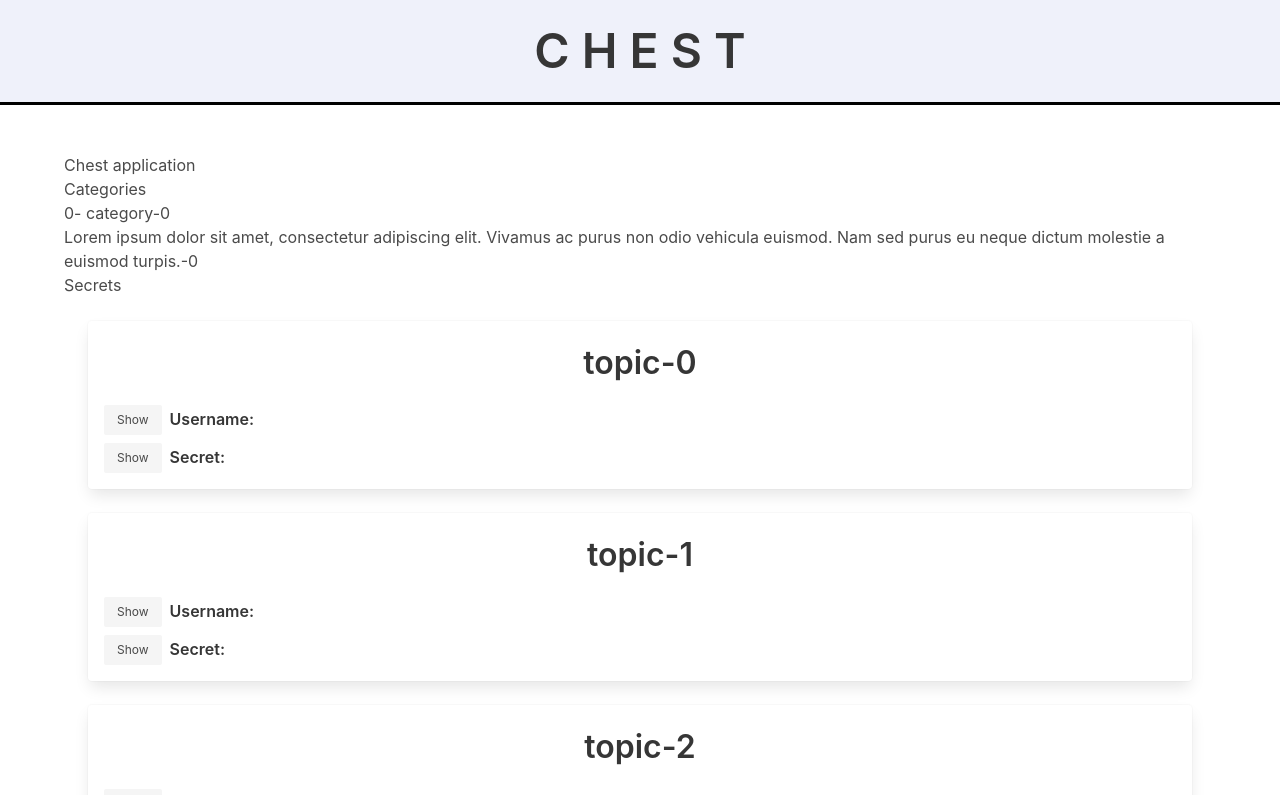
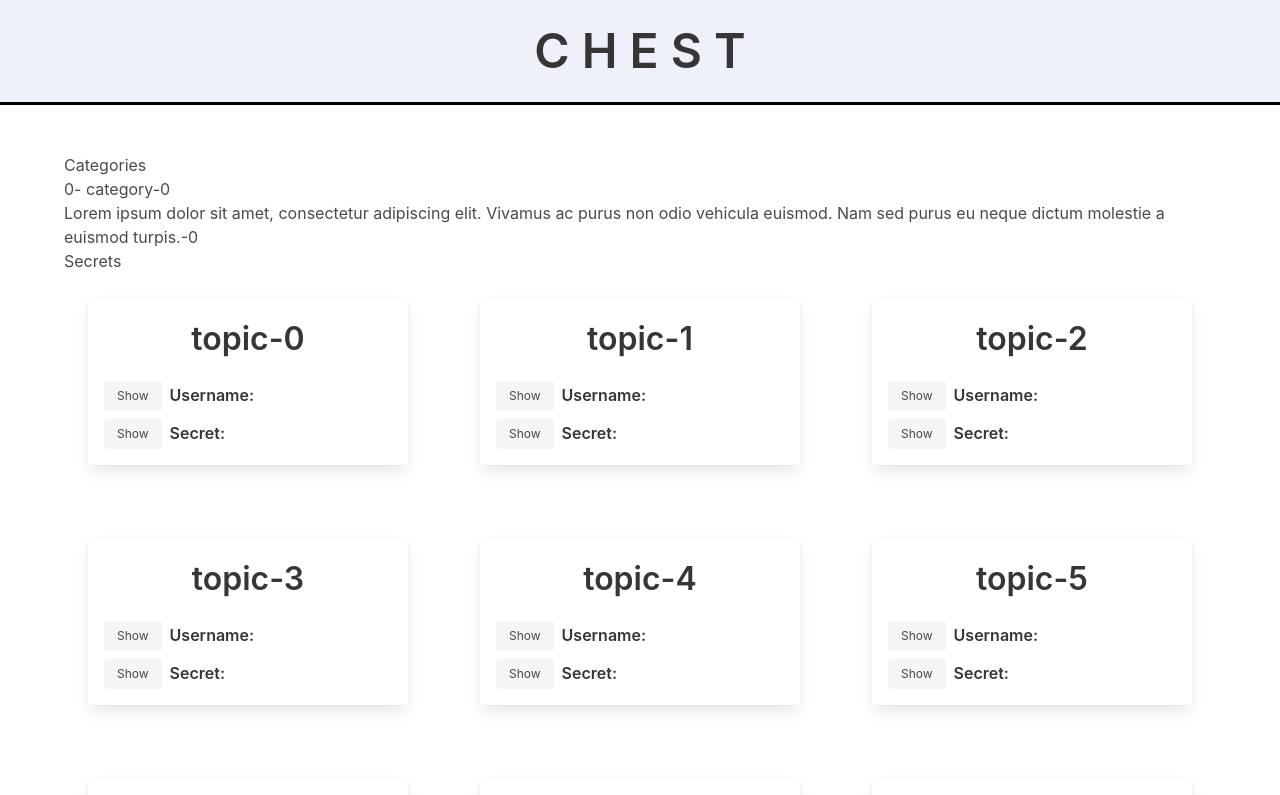
Before and after one commit to you97ssef/Vault, a Vue app: page / in a window 1280 px wide. Shown: the top 795 px of the page. Built offline with nearby package versions, Linux system fonts and the light colour scheme; what crypto-ts would draw is missing.

Commit message:
refactored the home view

```diff
--- a/src/views/HomeView.vue
+++ b/src/views/HomeView.vue
@@ -15,18 +15,17 @@ export default defineComponent({
 
 <template>
     <main>
-        <h1>Chest application</h1>
         <h3>Categories</h3>
         <ul>
             <li v-for="cat of data.categories" v-bind:key="cat.id">
                 <h5>{{ cat.id }}- {{ cat.name }}</h5>
                 <p>{{ cat.description }}</p>
                 <h6>Secrets</h6>
-                <ul>
-                    <li v-for="sec of cat.secrets" v-bind:key="sec.id">
+                <div class="columns is-multiline is-mobile is-3">
+                    <div class="column is-half-tablet is-one-third-desktop is-full-mobile" v-for="sec of cat.secrets" v-bind:key="sec.id">
                         <Secret :secret="sec"></Secret>
-                    </li>
-                </ul>
+                    </div>
+                </div>
             </li>
         </ul>
     </main>
```
